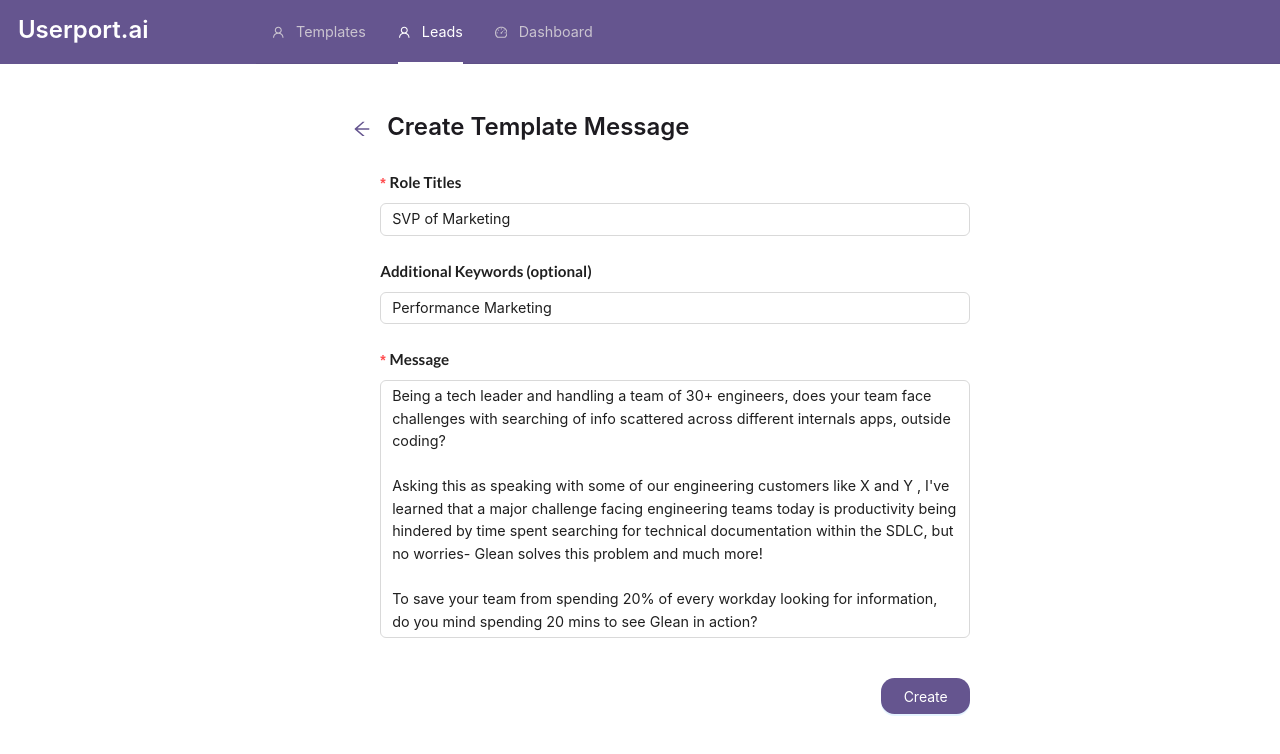
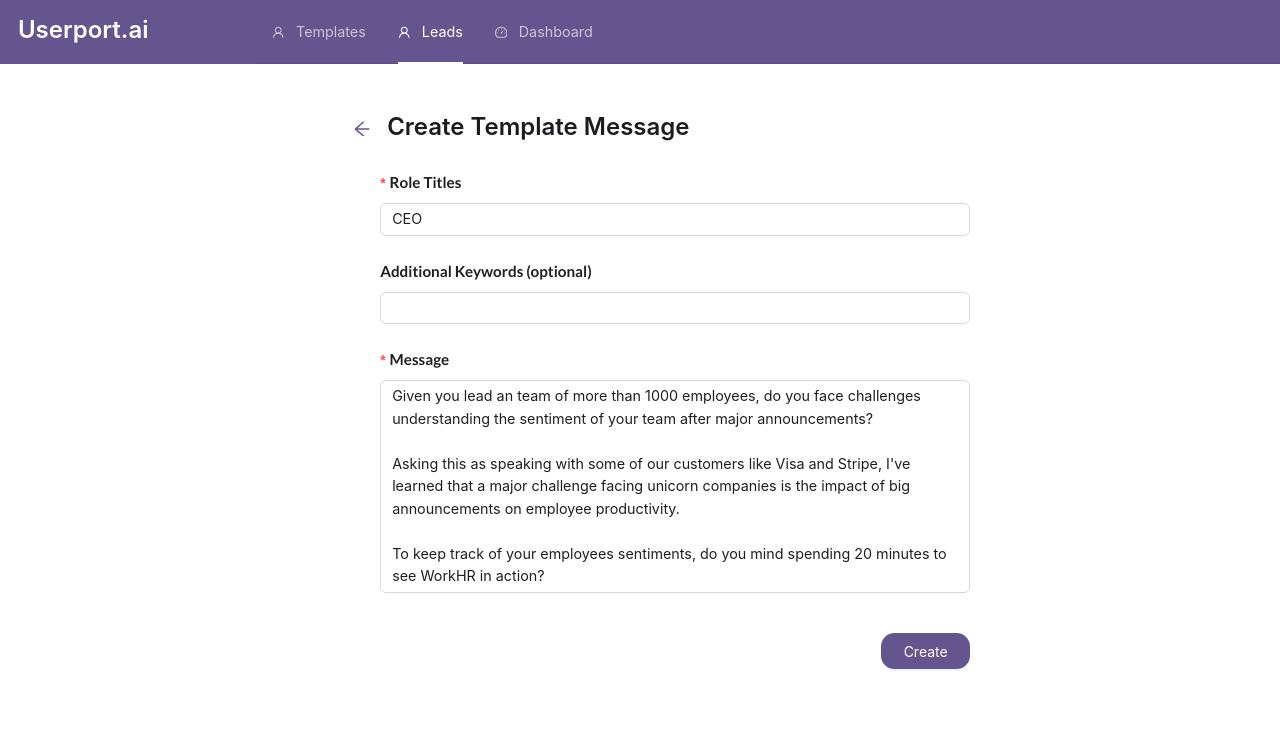
Before and after one commit to Userport-ai/prospecting-ai, a React (Create React App) app: page /create-template in a window 1280 px wide. Shown: the top 754 px of the page. Built offline with nearby package versions, Linux system fonts and the light colour scheme.

Commit message:
Added template to lead results

```diff
--- a/src/create-template-message-data.js
+++ b/src/create-template-message-data.js
@@ -1,20 +1,35 @@
-export const templateMessage = `Being a tech leader and handling a team of 30+ engineers, does your team face challenges with searching of info scattered across different internals apps, outside coding?\n
-Asking this as speaking with some of our engineering customers like X and Y , I've learned that a major challenge facing engineering teams today is productivity being hindered by time spent searching for technical documentation within the SDLC, but no worries- Glean solves this problem and much more!\n
-To save your team from spending 20% of every workday looking for information, do you mind spending 20 mins to see Glean in action?`;
+// const engTemplateMessage = `Being a tech leader and handling a team of 30+ engineers, does your team face challenges with searching of info scattered across different internals apps, outside coding?\n
+// Asking this as speaking with some of our engineering customers like X and Y , I've learned that a major challenge facing engineering teams today is productivity being hindered by time spent searching for technical documentation within the SDLC, but no worries- Glean solves this problem and much more!\n
+// To save your team from spending 20% of every workday looking for information, do you mind spending 20 mins to see Glean in action?`;
+
+const hrTemplateMessage = `Do you have visibility when employees are not feeling the most productive in your organization today?\n
+We have spoken to a ton of HR leaders from Visa and Stripe and they all attest to an experience where it's very hard to track employee morale at scale.\n
+To ensure employees don't leave for your competition due to morale issues, do you mind spending 20 minutes to learn about WorkHR?`;
+
+// Exporting to use in Lead result page.
+export const ceoTemplateMessage = `Given you lead an team of more than 1000 employees, do you face challenges understanding the sentiment of your team after major announcements?\n
+Asking this as speaking with some of our customers like Visa and Stripe, I've learned that a major challenge facing unicorn companies is the impact of big announcements on employee productivity.\n
+To keep track of your employees sentiments, do you mind spending 20 minutes to see WorkHR in action?`;
 
 export const exampleTemplate = {
-  roleTitles: "SVP of Marketing",
-  additionalKeywords: "Performance Marketing",
-  message: templateMessage,
+  roleTitles: "VP of HR",
+  additionalKeywords: "Employee happiness",
+  message: hrTemplateMessage,
 };
 
-var createdMessages = [exampleTemplate, exampleTemplate];
+export const ceoTemplate = {
+  roleTitles: "CEO",
+  additionalKeywords: "",
+  message: ceoTemplateMessage,
+};
+
+var createdMessages = [exampleTemplate];
+
 export function getTemplateMessages() {
   return createdMessages;
 }
 
 export function createTemplateMessage() {
-  createdMessages.push(exampleTemplate);
-  console.log("this happened");
+  createdMessages.push(ceoTemplate);
   return createdMessages;
 }
--- a/src/create-template-message.js
+++ b/src/create-template-message.js
@@ -1,6 +1,6 @@
 import "./create-template-message.css";
 import {
-  exampleTemplate,
+  ceoTemplate,
   createTemplateMessage,
 } from "./create-template-message-data";
 import { Flex, Typography, Form, Input, Button } from "antd";
@@ -17,7 +17,7 @@ export async function createTemplateAction() {
 }
 
 function CreateTemplateMessage() {
-  const [currMessage, setCurrMessage] = useState(exampleTemplate.message);
+  const [currMessage, setCurrMessage] = useState(ceoTemplate.message);
   return (
     <div id="create-template-message-outer">
       <div id="create-template-message-area">
@@ -42,7 +42,7 @@ function CreateTemplateMessage() {
                 { required: true, message: "Please enter valid role titles!" },
               ]}
             >
-              <Input defaultValue={exampleTemplate.roleTitles} />
+              <Input defaultValue={ceoTemplate.roleTitles} />
             </Form.Item>
 
             <Form.Item
@@ -50,7 +50,7 @@ function CreateTemplateMessage() {
               name="additional-keywords"
               rules={[{ required: false }]}
             >
-              <Input defaultValue={exampleTemplate.additionalKeywords} />
+              <Input defaultValue={ceoTemplate.additionalKeywords} />
             </Form.Item>
 
             <Form.Item
--- a/src/lead-result-data.js
+++ b/src/lead-result-data.js
@@ -1,3 +1,5 @@
+import { ceoTemplateMessage } from "./create-template-message-data";
+
 export const personInfoList = [
   {
     title: "About",
@@ -47,9 +49,14 @@ export const personInfoList = [
   },
 ];
 
-export const outreachMessages = [
-  "Hi Zachary, Congrats on Plaid being named #1 for the Finance category of Most Innovative Companies for 2024! \
-  It’s great to see new features via RTP & FedNow while keeping the ecosystem safe at the same time with anti-fraud tools like Signal!",
-  "Hi Zachary, Congrats on the recent launch of Plaid Layer! \
-It’s so cool that you can verify a user’s identity just by using their phone number using Layer and also improve user conversion rates by nearly 90%. ",
-];
+const outreachMesageOne =
+  `Hi Zachary, \n\nCongrats on Plaid being named #1 for the Finance category of Most Innovative Companies for 2024! \
+It’s great to see new features via RTP & FedNow while keeping the ecosystem safe at the same time with anti-fraud tools like Signal!\n\n` +
+  ceoTemplateMessage;
+
+const outreachMesageTwo =
+  `Hi Zachary,\n\nCongrats on the recent launch of Plaid Layer! \
+  It’s so cool that you can verify a user’s identity just by using their phone number using Layer and also improve user conversion rates by nearly 90%.\n\n` +
+  ceoTemplateMessage;
+
+export const outreachMessages = [outreachMesageOne, outreachMesageTwo];
--- a/src/lead-result.js
+++ b/src/lead-result.js
@@ -7,10 +7,21 @@ import { personInfoList, outreachMessages } from "./lead-result-data";
 
 const { Title, Text } = Typography;
 
+function addLineBreaks(text) {
+  return text.split("\n").map((substr) => {
+    return (
+      <>
+        {substr}
+        <br />
+      </>
+    );
+  });
+}
+
 function OutreachCard({ text }) {
   return (
     <Card>
-      <Text className="outreach-text">{text}</Text>
+      <Text className="outreach-text">{addLineBreaks(text)}</Text>
     </Card>
   );
 }
```
